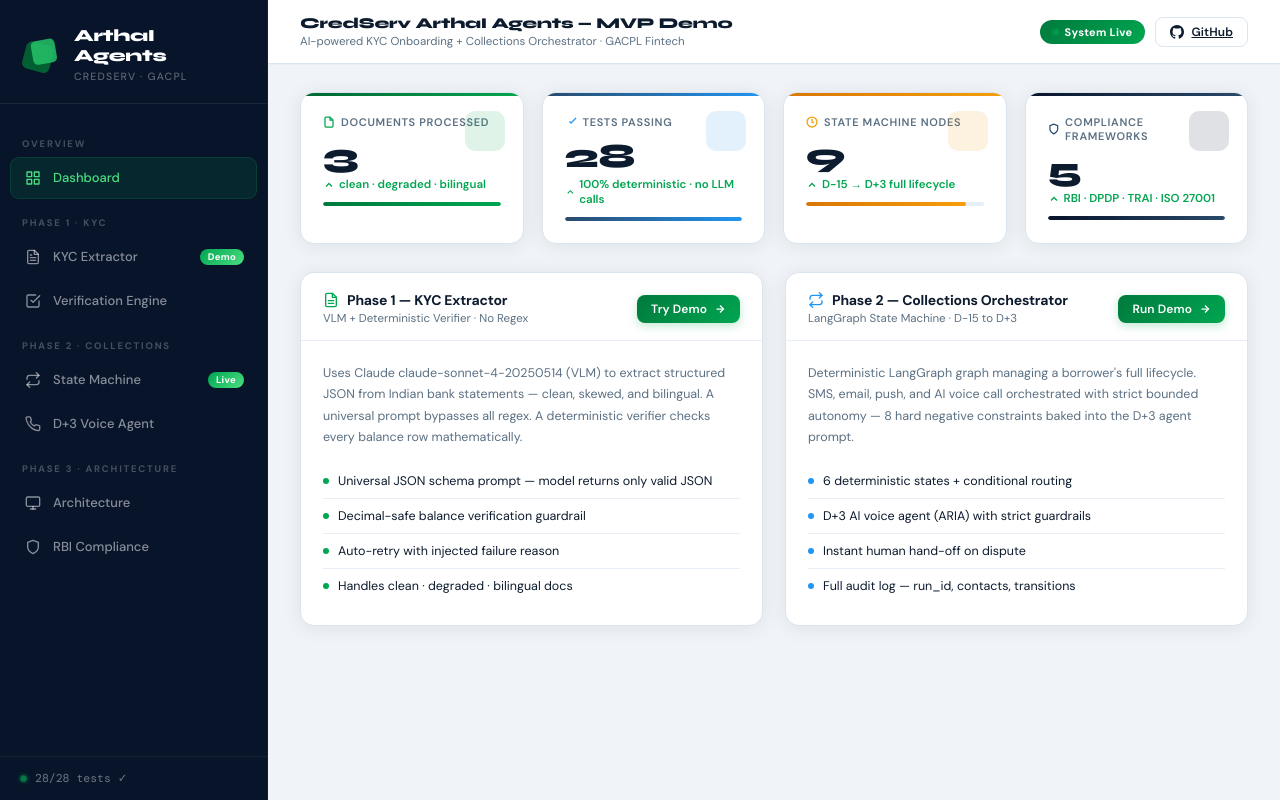
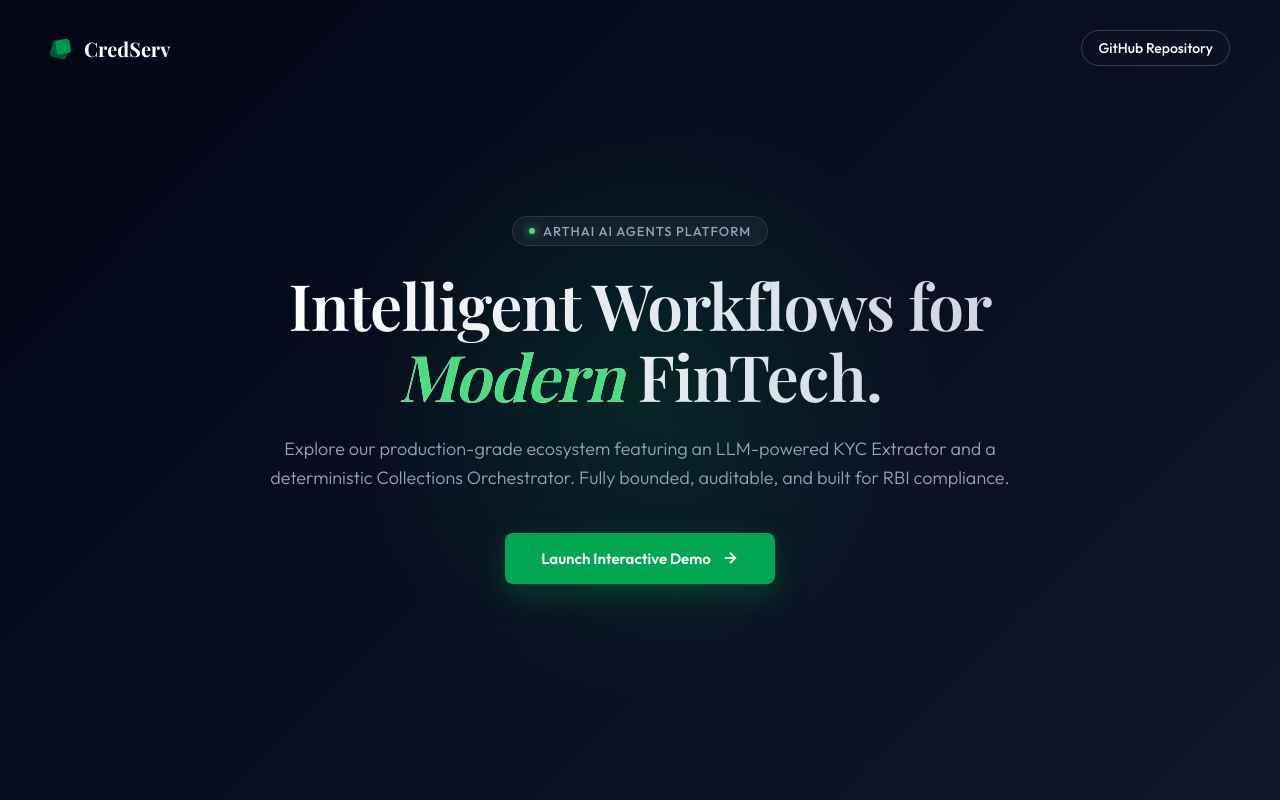
Before and after one commit to Dharmthummar/CredServ-ArthaI-agents, a plain HTML site: page index.html in a window 1280 px wide. Drawn offline with nearby package versions, Linux system fonts and the light colour scheme; a web font is replaced by a local one.

Commit message:
feat(ui): Redesign into classic attractive landing page + typography

```diff
--- a/index.html
+++ b/index.html
@@ -5,9 +5,7 @@
   <meta charset="UTF-8" />
   <meta name="viewport" content="width=device-width,initial-scale=1.0" />
   <title>CredServ ArthaI Agents — Live Demo Dashboard</title>
-  <link
-    href="https://fonts.googleapis.com/css2?family=DM+Sans:ital,opsz,wght@0,9..40,300;0,9..40,400;0,9..40,500;0,9..40,600;0,9..40,700;0,9..40,800;1,9..40,400&family=DM+Mono:wght@400;500&family=Syne:wght@700;800&display=swap"
-    rel="stylesheet" />
+  <link href="https://fonts.googleapis.com/css2?family=Outfit:wght@300;400;500;600;700;800&family=Playfair+Display:ital,wght@0,500;0,600;0,700;1,500;1,600&family=DM+Mono:wght@400;500&display=swap" rel="stylesheet" />
   <style>
     :root {
       --green: #00a651;
@@ -45,11 +43,136 @@
     }
 
     body {
-      font-family: 'DM Sans', sans-serif;
+      font-family: 'Outfit', sans-serif;
       background: var(--bg);
       color: var(--text);
-      display: flex;
-      min-height: 100vh
+      margin: 0;
+      padding: 0;
+      overflow-x: hidden;
+    }
+    #dashboardApp {
+      display: flex;
+      min-height: 100vh;
+      opacity: 0;
+      visibility: hidden;
+      position: absolute;
+      top: 0;
+      left: 0;
+      width: 100%;
+    }
+
+
+    /* ── LANDING PAGE ── */
+    #landingPage {
+      position: relative;
+      width: 100vw;
+      height: 100vh;
+      background: linear-gradient(135deg, #020617 0%, #0f172a 100%);
+      color: #fff;
+      display: flex;
+      flex-direction: column;
+      align-items: center;
+      justify-content: center;
+      overflow: hidden;
+      z-index: 1000;
+      transition: opacity 0.8s ease, transform 0.8s ease;
+    }
+    .landing-bg-glow {
+      position: absolute;
+      width: 600px;
+      height: 600px;
+      background: radial-gradient(circle, rgba(0, 166, 81, 0.15) 0%, transparent 70%);
+      top: 50%;
+      left: 50%;
+      transform: translate(-50%, -50%);
+      z-index: 1;
+      pointer-events: none;
+    }
+    .landing-content {
+      position: relative;
+      z-index: 2;
+      text-align: center;
+      max-width: 800px;
+      padding: 0 20px;
+    }
+    .landing-pill {
+      display: inline-flex;
+      align-items: center;
+      gap: 8px;
+      padding: 6px 16px;
+      background: rgba(255, 255, 255, 0.05);
+      border: 1px solid rgba(255, 255, 255, 0.1);
+      border-radius: 30px;
+      font-size: 13px;
+      font-weight: 500;
+      color: #94a3b8;
+      margin-bottom: 24px;
+      letter-spacing: 1px;
+      text-transform: uppercase;
+    }
+    .landing-title {
+      font-family: 'Playfair Display', serif;
+      font-size: 64px;
+      font-weight: 600;
+      line-height: 1.1;
+      margin-bottom: 24px;
+      background: linear-gradient(to right, #ffffff, #cbd5e1);
+      -webkit-background-clip: text;
+      -webkit-text-fill-color: transparent;
+      letter-spacing: -1px;
+    }
+    .landing-title i {
+      font-style: italic;
+      color: #4ade80;
+      -webkit-text-fill-color: initial;
+      background: none;
+    }
+    .landing-desc {
+      font-size: 18px;
+      color: #94a3b8;
+      line-height: 1.6;
+      margin-bottom: 40px;
+      font-weight: 300;
+    }
+    .btn-landing {
+      background: #00a651;
+      color: #fff;
+      border: none;
+      padding: 16px 36px;
+      font-size: 15px;
+      font-family: 'Outfit', sans-serif;
+      font-weight: 600;
+      border-radius: 8px;
+      cursor: pointer;
+      display: inline-flex;
+      align-items: center;
+      gap: 10px;
+      transition: all 0.3s ease;
+      box-shadow: 0 10px 30px rgba(0, 166, 81, 0.3);
+    }
+    .btn-landing:hover {
+      transform: translateY(-2px);
+      box-shadow: 0 15px 40px rgba(0, 166, 81, 0.4);
+      background: #00b85c;
+    }
+    .landing-nav {
+      position: absolute;
+      top: 0;
+      width: 100%;
+      padding: 30px 50px;
+      display: flex;
+      justify-content: space-between;
+      align-items: center;
+      z-index: 2;
+    }
+    .landing-logo {
+      font-family: 'Playfair Display', serif;
+      font-size: 20px;
+      font-weight: 700;
+      color: #fff;
+      display: flex;
+      align-items: center;
+      gap: 10px;
     }
 
     /* ── SVG ICONS ── */
@@ -96,7 +219,7 @@
 
     .logo-text {
       color: #fff;
-      font-family: 'Syne', sans-serif;
+      font-family: 'Playfair Display', serif;
       font-size: 17px;
       font-weight: 800;
       letter-spacing: -.3px;
@@ -233,7 +356,7 @@
     }
 
     .topbar-title {
-      font-family: 'Syne', sans-serif;
+      font-family: 'Playfair Display', serif;
       font-size: 15px;
       font-weight: 800;
       color: var(--text);
@@ -282,7 +405,7 @@
       cursor: pointer;
       border: none;
       transition: all .18s;
-      font-family: 'DM Sans', sans-serif;
+      font-family: 'Outfit', sans-serif;
       letter-spacing: .1px
     }
 
@@ -394,7 +517,7 @@
     }
 
     .kpi-value {
-      font-family: 'Syne', sans-serif;
+      font-family: 'Playfair Display', serif;
       font-size: 34px;
       font-weight: 800;
       color: var(--text);
@@ -1300,6 +1423,7 @@
       display: block;
       animation: fadeIn 0.3s cubic-bezier(0.4, 0, 0.2, 1);
     }
+    @keyframes fadeInUp { from { opacity: 0; transform: translateY(20px); } to { opacity: 1; transform: translateY(0); } }
     @keyframes fadeIn {
       from { opacity: 0; transform: translateY(5px); }
       to { opacity: 1; transform: translateY(0); }
@@ -1350,6 +1474,37 @@
 </head>
 
 <body>
+
+  <div id="landingPage">
+    <div class="landing-bg-glow"></div>
+    <div class="landing-nav">
+      <div class="landing-logo">
+        <svg width="24" height="24" viewBox="0 0 40 40" fill="none" xmlns="http://www.w3.org/2000/svg">
+          <rect x="6" y="6" width="28" height="28" rx="6" transform="rotate(15 6 6)" fill="#006633" opacity=".9" />
+          <rect x="8" y="8" width="24" height="24" rx="5" transform="rotate(-10 8 8)" fill="#00a651" opacity=".85" />
+        </svg>
+        CredServ
+      </div>
+      <a href="https://github.com/Dharmthummar/CredServ-ArthaI-agents" target="_blank" style="color:#fff;text-decoration:none;font-size:14px;font-weight:500;padding:8px 16px;border:1px solid rgba(255,255,255,0.2);border-radius:20px;transition:all 0.2s" onmouseover="this.style.background='rgba(255,255,255,0.1)'" onmouseout="this.style.background='transparent'">GitHub Repository</a>
+    </div>
+    <div class="landing-content">
+      <div class="landing-pill">
+        <span style="width:6px;height:6px;background:#4ade80;border-radius:50%;display:inline-block;box-shadow:0 0 8px #4ade80"></span>
+        ArthaI AI Agents Platform
+      </div>
+      <h1 class="landing-title">Intelligent Workflows for <i>Modern</i> FinTech.</h1>
+      <p class="landing-desc">Explore our production-grade ecosystem featuring an LLM-powered KYC Extractor and a deterministic Collections Orchestrator. Fully bounded, auditable, and built for RBI compliance.</p>
+      <button class="btn-landing" onclick="enterDashboard()">
+        Launch Interactive Demo
+        <svg width="18" height="18" viewBox="0 0 24 24" fill="none" stroke="currentColor" stroke-width="2.5">
+          <line x1="5" y1="12" x2="19" y2="12" />
+          <polyline points="12 5 19 12 12 19" />
+        </svg>
+      </button>
+    </div>
+  </div>
+  <div id="dashboardApp">
+
 
   <!-- SVG DEFS (icons + arrow marker) -->
   <svg style="display:none" xmlns="http://www.w3.org/2000/svg">
@@ -2421,7 +2576,26 @@
     <td><span class="c-badge"><svg width="10" height="10" viewBox="0 0 24 24" fill="none" stroke="currentColor" stroke-width="3"><polyline points="20 6 9 17 4 12"/></svg> Met</span></td>
   </tr>`).join('');
     }
+
+    // ── Landing Page Transition ──
+    function enterDashboard() {
+      const lp = document.getElementById('landingPage');
+      const app = document.getElementById('dashboardApp');
+
+      lp.style.transform = 'translateY(-20px) scale(0.98)';
+      lp.style.opacity = '0';
+
+      setTimeout(() => {
+        lp.style.display = 'none';
+        app.style.visibility = 'visible';
+        app.style.position = 'relative';
+        app.style.opacity = '1';
+        app.style.animation = 'fadeInUp 0.6s cubic-bezier(0.16, 1, 0.3, 1) forwards';
+      }, 600);
+    }
+
   </script>
+  </div>
 </body>
 
 </html>
```
